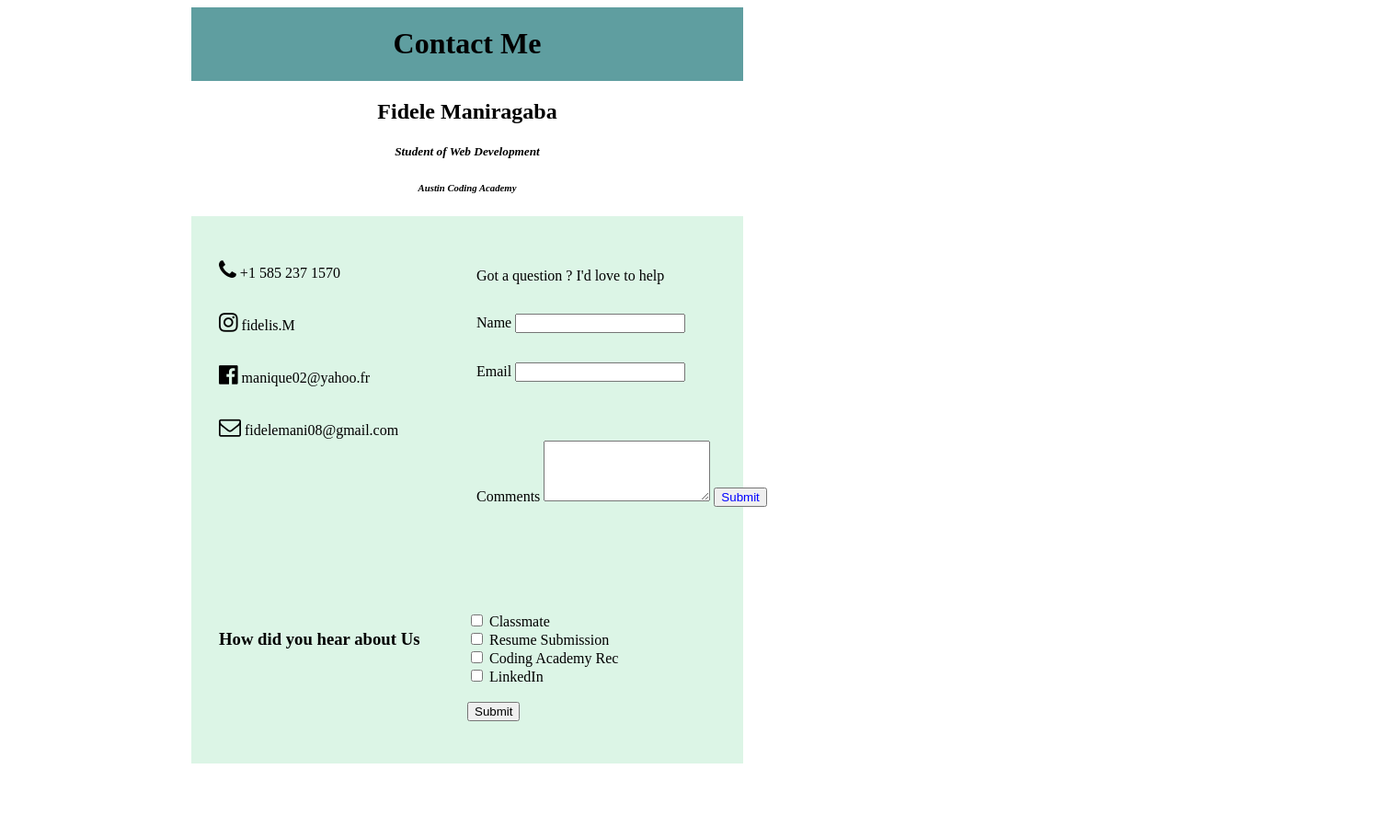
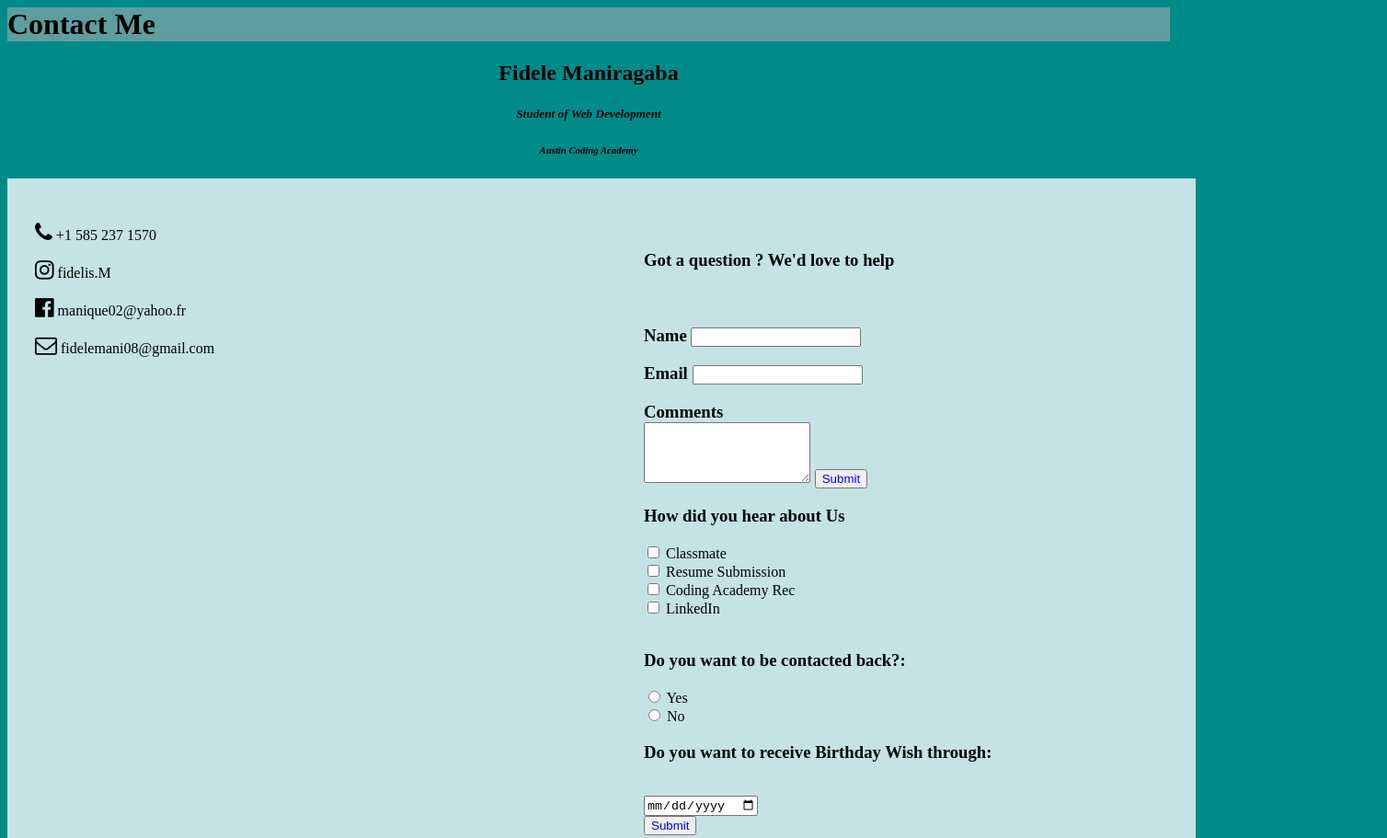
Before and after one commit to fidelis0788/ACA_web101_fidele_maniragaba, a plain HTML site: page Contact me page/contact.html in a window 1280 px wide. Shown: the top 911 px of the page at 92% size, 1508 px wide, since content can reach past the window. Before the commit the page ends 830 px from the top, so only its background shows below. Drawn offline with Linux system fonts and the light colour scheme.

Commit message:
commit my changes

```diff
--- a/Contact me page/contact-style.css
+++ b/Contact me page/contact-style.css
@@ -1,56 +1,44 @@
 body{
-    height: 500px;
-    width: 800px;
-
-    align-content: center;
-}
+background-color: darkcyan;
+align-items: center;
 
 
-
+}
 main{
-
-    background-color: rgb(220, 245, 230);
     display: grid;
     grid-template-columns: 50% 50%;
-    padding: 30px;
-    border-radius: 1px solid gray;
-    width: auto;
-    margin-left: 200px;
+    background-color: rgb(197, 227, 228);
+
+
 }
  section{
-    display: flex;
     flex-direction: column;
-    height: 400px;
-    width: 1000px;
-
+    height: auto;
+   padding: 30px;
 
 
 }
 header{
-    display: flex;
-    justify-content: center;
     align-items: center;
     background-color: cadetblue;
-    margin-left: 200px;
 
 }
 
 .has form{
-    display: flex;
-    flex-direction: column;
     float: left;
     padding: 10px;
+    margin-left:100px ;
 }
 h2{
     display: flex;
     align-items: center;
     justify-content: center;
     align-content: center;
-    padding-left: 200px;
+
 
 }
 h6{
-    margin-left: 200px;
+
     font-style: italic;
     display: flex;
     align-items: center;
@@ -59,7 +47,7 @@ h6{
 
 }
 h5{
-    margin-left: 200px;
+
     font-style: italic;
     display: flex;
     align-items: center;
@@ -70,6 +58,8 @@ h5{
     main{
         display: block;
         margin: auto;
+        padding: 30px;
+        width: 900px;
     }
 h2{
      list-style-position: inside;
@@ -80,7 +70,6 @@ h2{
      padding: 20px;
 }
 h1{
-    margin: auto;
     background-size: none;
     list-style-position: inside;
     margin: none;
@@ -104,14 +93,19 @@ display: auto;
 }
 header{
 list-style-position: inside;
-    max-width: 150px;
+    max-width: 300px;
     background-size: auto;
     background-color: none;
     margin: none;
     padding: 20px;
-display: auto;
+    display: auto;
 }
 }
-.formaction {
-    background-color: blue;
+form {
+    padding: 30px;
+    display: flex;
+    flex-direction: column;
+    margin: auto;
+    width: 600px;
+    background-color: rgb(197, 227, 228);
 }
--- a/Contact me page/contact.html
+++ b/Contact me page/contact.html
@@ -16,8 +16,7 @@
      <h5>Student of Web Development </h5>
      <h6>Austin Coding Academy</h6>
    <main>
-
-        <section class="social media">
+   <section class="social media">
           <p>
        <i class="fa fa-phone"style="font-size:24px"></i>
        +1 585 237 1570
@@ -32,10 +31,11 @@
       <p>
         <i class="fa fa-envelope-o"style="font-size:24px"></i>
           fidelemani08@gmail.com</p>
-          </section>
+ </section>
+ <form>
     <section class="has form">
         <form action="/action_page">
-            <p>Got a question ? I'd love to help</p>
+            <h3>Got a question ? We'd love to help <h3><br>
             <p>
             <label for="name">Name</label>
             <input type="text">
@@ -45,19 +45,12 @@
             <input type="text"></p>
          </p>
          <p>
-          <label for="Message">Comments</label>
+          <label for="Message">Comments</label><br>
 
           <textarea id="message" rows="4" cols="20">
           </textarea>
-
-<input type="submit"style=color:blue>
-        </form>
-
-        </section>
-
-<h3>How did you hear about Us</h3>
-
-<form >
+          <input type="submit"style=color:blue>
+ <h3>How did you hear about Us</h3>
   <input type="checkbox">
   <label> Classmate</label><br>
   <input type="checkbox">
@@ -66,10 +59,17 @@
   <label>Coding Academy Rec<br>
   <input type="checkbox">
   <label> LinkedIn</label><br><br>
-  <input type="submit" value="Submit">
-</form>
-        </Section>
-
+  <form action="/action.radio">
+  <h3>Do you want to be contacted back?:</h3>
+      <input type="radio">
+      <label for="male">Yes</label><br>
+      <input type="radio">
+      <label for="female">No</label><br>
+   <h3>Do you want to receive Birthday Wish through:</h3><br>
+    <input type="date"><br>
+    <input type="submit"style=color:blue>
+    </form>
+ </section>
 </main>
 </body>
 </html>
```
